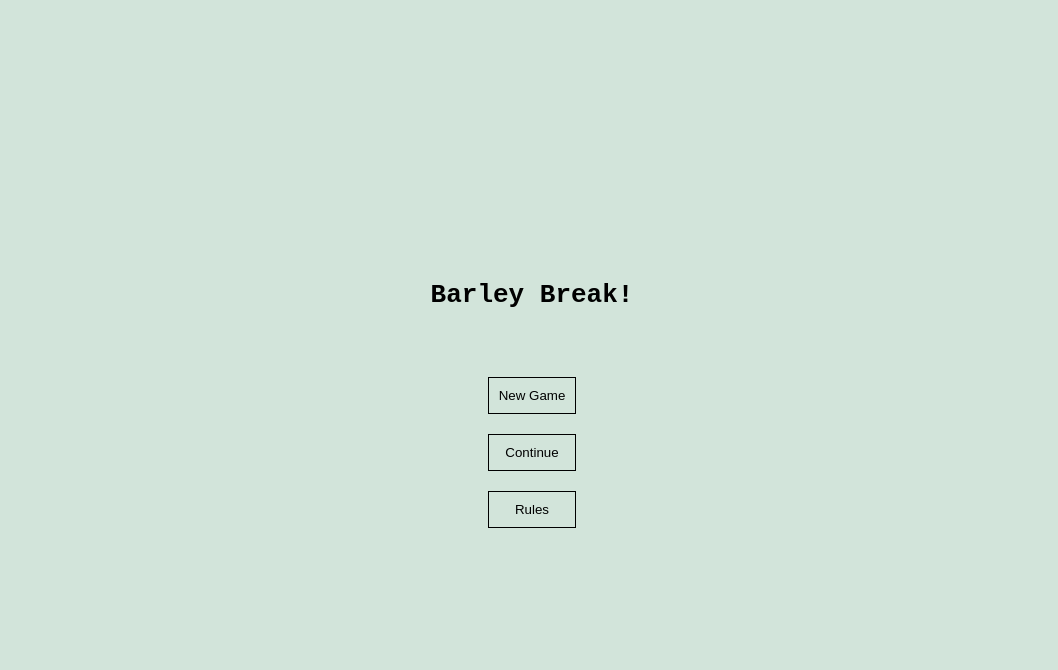
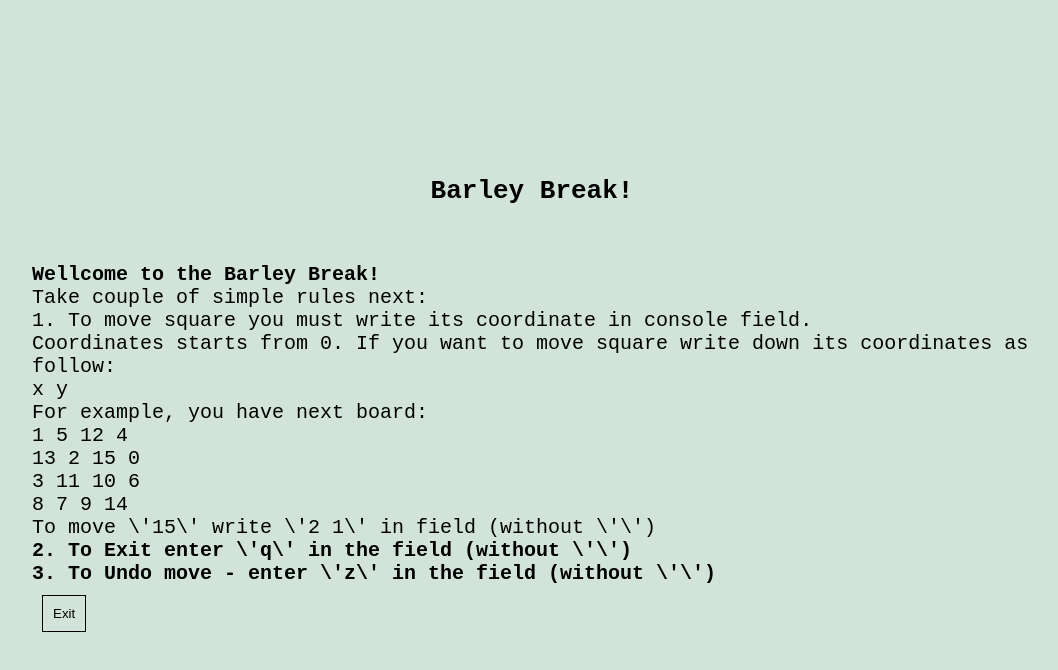
Before and after one commit to ArtmMtvnko/barley-break-ts, a React (Vite) app: page / in a window 1280 px wide. Both pictures are taken after a click on the button "Rules". Shown: the top 670 px of the page, without its empty margins (108-1166 px from the left). Built offline with nearby package versions, Linux system fonts and the light colour scheme.

Commit message:
Added rules tab and button. Also there is exit button.

```diff
--- a/src/App.tsx
+++ b/src/App.tsx
@@ -12,6 +12,7 @@ import MenuItem from './components/MenuItem'
 import { NewGameCommand, NewLargeBoardCommand, NewMidBoardCommand, NewSmallBoardCommand, ResumeGameCommand, RulesCommand } from './utils/Command'
 import { Tab } from './utils/TabsEnum'
 import './style.css'
+import Rules from './components/Rules'
 
 export type TypeBoardContext = {
   boardProxy: BoardMoveProxy
@@ -81,7 +82,7 @@ function App() {
         <MainMenu className={tab === Tab.MainMenu ? 'menu active' : 'menu'}>
           <MenuItem action={() => setTab(Tab.Difficulty)} command={new NewGameCommand()}>New Game</MenuItem>
           <MenuItem action={() => setTab(Tab.GameBoard)} command={new ResumeGameCommand()}>Continue</MenuItem>
-          <MenuItem action={() => setTab(Tab.MainMenu)} command={new RulesCommand()}>Rules</MenuItem>
+          <MenuItem action={() => setTab(Tab.Rules)} command={new RulesCommand()}>Rules</MenuItem>
         </MainMenu>
 
         <MainMenu className={tab === Tab.Difficulty ? 'difficulty active' : 'difficulty'}>
@@ -99,6 +100,8 @@ function App() {
           <Button onClick={undoHandler}>Undo</Button>
           <Button onClick={() => setTab(Tab.MainMenu)}>Exit</Button>
         </GameBoard>
+
+        <Rules setTab={setTab} className={tab === Tab.Rules ? 'rules active' : 'rules'}></Rules>
       </BoardContext.Provider>
 
 
--- /dev/null
+++ b/src/components/Rules.tsx
@@ -0,0 +1,37 @@
+import { FC } from "react"
+import Button from "./Button"
+import { Tab } from "../utils/TabsEnum"
+
+type RulesProps = {
+    setTab: React.Dispatch<React.SetStateAction<Tab>>
+    className?: string
+}
+
+const Rules: FC<RulesProps> = ({ setTab, className }) => {
+    const styles = {
+        maxWidth: 1000,
+        minWidth: 300,
+        fontSize: 20
+    }
+
+    return <div className={className} style={styles}>
+        <div>
+                <b>Wellcome to the Barley Break!</b> <br />
+                Take couple of simple rules next: <br />
+                    1. To move square you must write its coordinate in console field. <br />
+                    Coordinates starts from 0. If you want to move square write down its coordinates as follow: <br />
+                    x y <br />
+                    For example, you have next board: <br />
+                     1  5 12  4 <br />
+                    13  2 15  0 <br />
+                     3 11 10  6 <br />
+                     8  7  9 14 <br />
+                    To move \'15\' write \'2 1\' in field (without \'\') <br />
+                    <b>2. To Exit enter \'q\' in the field (without \'\')</b> <br />
+                    <b>3. To Undo move - enter \'z\' in the field (without \'\')</b> <br />
+        </div>
+        <Button onClick={() => setTab(Tab.MainMenu)} >Exit</Button>
+    </div>
+}
+
+export default Rules
--- a/src/style.css
+++ b/src/style.css
@@ -61,3 +61,11 @@ body {
 .brick:hover {
     background-color: #b9c8c072
 }
+
+.rules {
+    display: none;
+}
+
+.rules.active {
+    display: block;
+}
--- a/src/utils/Command.ts
+++ b/src/utils/Command.ts
@@ -82,7 +82,8 @@ export class ResumeGameCommand implements ICommand {
 }
 
 export class RulesCommand implements ICommand {
-    execute(): void {
-
+    // eslint-disable-next-line @typescript-eslint/no-unused-vars
+    execute(_context: TypeBoardContext): void {
+        console.log('rules')
     }
 }
--- a/src/utils/TabsEnum.ts
+++ b/src/utils/TabsEnum.ts
@@ -1,5 +1,6 @@
 export const enum Tab {
     MainMenu,
     Difficulty,
-    GameBoard
+    GameBoard,
+    Rules
 }
```
